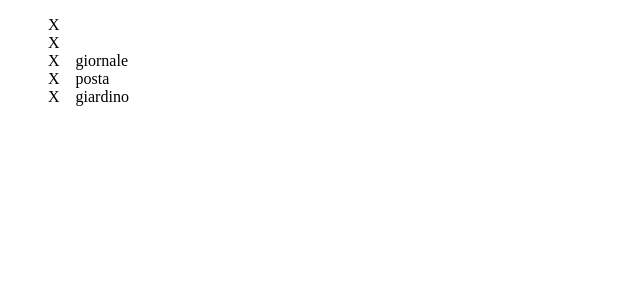
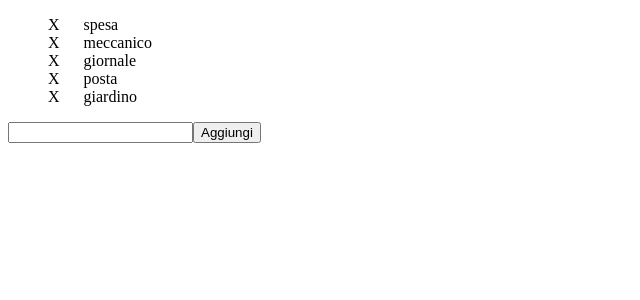
Before and after one commit to MarcoGotti/vue-todolist, a Vue app: page / in a window 1280 px wide. Shown: the top 300 px of the page, without its empty margins (0-640 px from the left). Built offline with nearby package versions, Linux system fonts and the light colour scheme.

Commit message:
milestone 3

```diff
--- a/src/App.vue
+++ b/src/App.vue
@@ -3,14 +3,15 @@ export default {
   name: "App",
   data(){
     return {
+      newItem: '',
       list: [
         {
           todo:'spesa',
-          done: false,
+          done: true,
         },
         {
           todo:'meccanico',
-          done: false
+          done: true
         },
         {
           todo:'giornale',
@@ -26,30 +27,46 @@ export default {
         }
       ]
     }
+  },
+  methods: {
+    addTodo(item){
+      const newTodo = {
+        todo: item,
+        done: true
+      };
+      this.list.push(newTodo);
+      this.newItem = '';
+    },
+    removeTodo(index){
+      console.log('remove todo', index);
+      this.list.splice(index, 1);
+    }
   }
 }
 </script>
 
 <template>
-  <ul>
-   <li v-for="item in list">
-<!-- Milestone 2 -->
-      <span @click="item.done=!item.done">X</span>
+  <ul v-if="list.length > 0">
+   <li v-for="(item, index) in list">
+<!-- **************** Fabio: remove item from array ************************** -->
+    <span class="x" v-on:click="removeTodo(index)">X</span>
+    <span :class="!item.done ? 'line_through' : ''" @click="item.done=!item.done">
+      {{ item.todo }}
+    </span>
+
+
+<!-- *************** toggle onto the X, but item remains in the array *********** -->
+      <!-- <span @click="item.done=!item.done">X</span>
       <span class="ml_1" v-if="item.done">{{ item.todo }}</span>
-      <span  class="ml_1" v-else></span>
+      <span  class="ml_1" v-else></span> -->
 
-      <!-- aggiungi elemento a lista con input -->
-<!-- Milestone 1 -->
-    <!-- <li v-if="!item.done">
-      <span @click="">X</span>
-      {{ item.todo }}
+
     </li>
-    <li class="line_through" v-else>
-      {{ item.todo }}
-    </li> -->
-   </li>
+  </ul>
+  <p v-else>Nothing left to do</p>
 
-  </ul>
+  <input type="text" v-model='newItem'>
+  <button @click="newItem !== '' ? addTodo(newItem) : ''">Aggiungi</button>
 
 </template>
 
--- a/src/style.css
+++ b/src/style.css
@@ -6,6 +6,10 @@
 
 ul {
   list-style-type: none;
+}
+
+.x {
+  margin-right: 1.5rem;
 }
 
 .ml_1 {
@@ -94,4 +98,5 @@ button:focus-visible {
   button {
     background-color: #f9f9f9;
   }
-} */
+}
+ */
```
